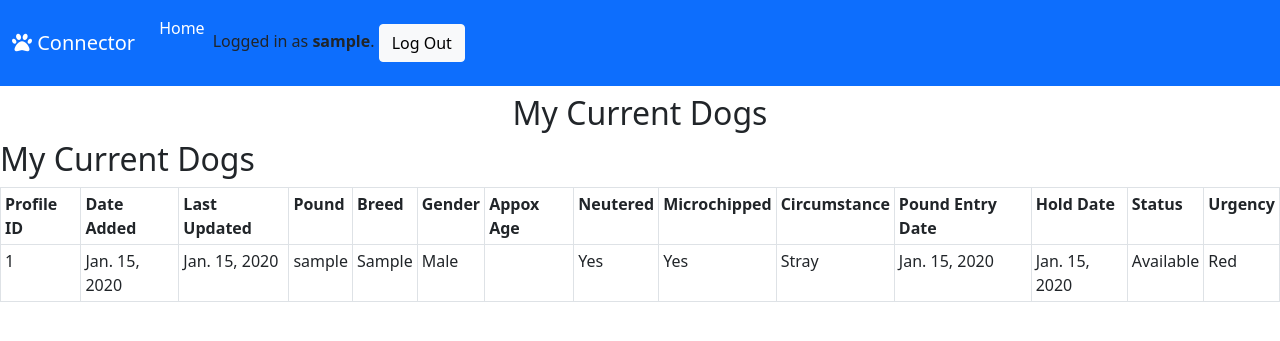
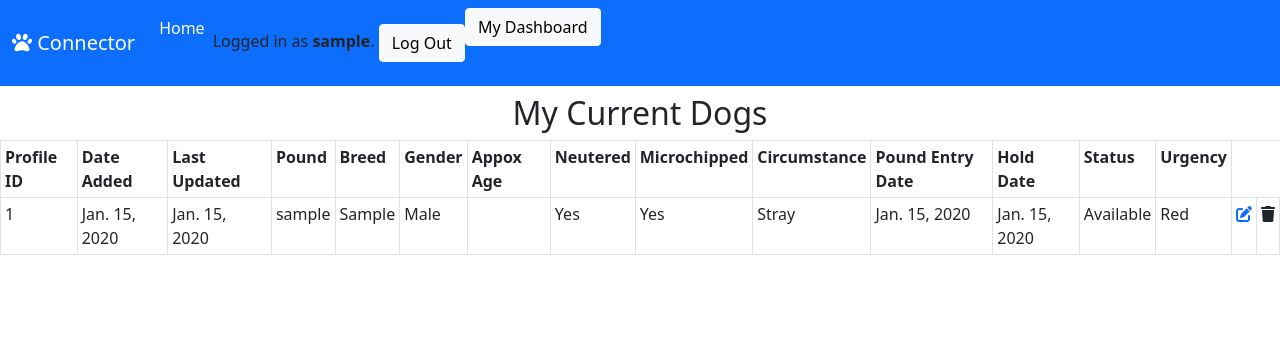
Before and after one commit to LW83/project4new, a Django app: page /my_dashboard/my_current_dogs in a window 1280 px wide. Shown: the top 341 px of the page. Run offline with Django 3.2, Linux system fonts and the light colour scheme; a user stored in the database is signed in; tables that the repository leaves empty hold one stand-in row (values such as "Sample post"); parts of the project's set-up code (start-up, migrations or seed data) failed here and were passed over; some libraries are stand-ins or nearby versions.

Commit message:
Add and link edit button in current dogs table

```diff
--- a/connector/urls.py
+++ b/connector/urls.py
@@ -9,7 +9,7 @@ urlpatterns = [
     path('accounts/signup/pound/', views.PoundSignUpView.as_view(), name='pound_signup'),
     path('profiles/', views.ProfileList.as_view(), name='profiles'),
     path('create_profile/', views.CreateProfile.as_view(), name='create_profile'),
-    path('<int:id>/edit_profile/', views.EditProfile.as_view(), name='edit_profile'),
+    path('my_dashboard/edit_profile/<int:id>', views.EditProfile.as_view(), name='edit_profile'),
     path('<int:id>/delete_profile/', views.DeleteProfile.as_view(), name='delete_profile'),
     path('my_dashboard/', views.MyDashboard.as_view(), name='my_dashboard'),
     path('my_dashboard/my_current_dogs', views.MyProfileList.as_view(), name='my_current_dogs'),
--- a/templates/base.html
+++ b/templates/base.html
@@ -47,6 +47,9 @@
                         <p class="pt-3">Logged in as <strong>{{ user.username }}</strong>.
                             <a href="{% url 'logout' %}" class="btn btn-light" role="button">Log Out</a>
                     </li>
+                    <li class="nav-item">
+                        <a href="{% url 'my_dashboard' %}" class="btn btn-light" role="button">My Dashboard</a>
+                    </li>
                     {% else %}
                     <li class="nav-item">
                         <a href="{% url 'signup' %}" class="btn btn-light" role="button">Register</a>
--- a/templates/pound_my_current_dogs.html
+++ b/templates/pound_my_current_dogs.html
@@ -8,7 +8,6 @@
         <h2 class="heading">My Current Dogs</h2>
     </div>
 
-    <h2>My Current Dogs</h2>
     <table class="table table-hover table-bordered table-sm">
         <tr>
             <th>Profile ID</th><th>Date Added</th><th>Last Updated</th>
@@ -33,6 +32,8 @@
                 <td>{{ Profile.hold_date }}</td>
                 <td>{{ Profile.get_status_display }}</td>
                 <td>{{ Profile.get_urgency_display }}</td>
+                <td><a href="{% url 'edit_profile' Profile.pk %}"><i class="fa-solid fa-pen-to-square"></i></a></td>
+                <td><i class="fa-solid fa-trash"></i></td>
             </tr>
             {% endfor %}
     </table>
--- a/templates/pound_my_proposed_bookings.html
+++ b/templates/pound_my_proposed_bookings.html
@@ -5,7 +5,7 @@
 {% if user.is_authenticated %}
 
     <div class="text-center m-2">
-        <h2 class="heading">My Dashboard</h2>
+        <h2 class="heading">My Proposed Bookings</h2>
     </div>
 
     <h2>My Current Dogs</h2>
```
Also changed, not shown: README.md.
